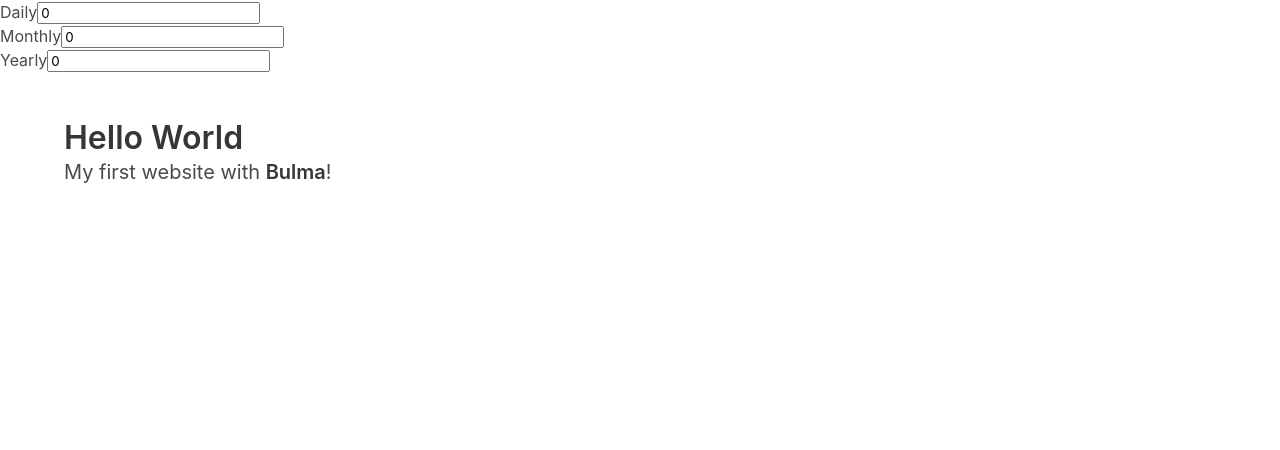
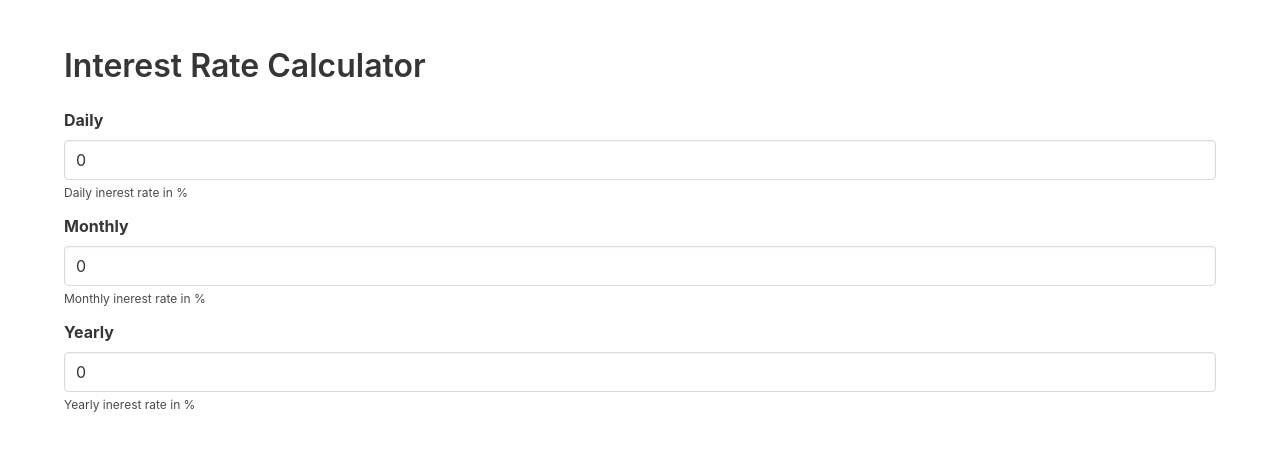
Before and after one commit to wuerges/irc, a React (Create React App) app: page / in a window 1280 px wide. Shown: the top 450 px of the page. Built offline with nearby package versions, Linux system fonts and the light colour scheme.

Commit message:
ready to publish

```diff
--- a/public/index.html
+++ b/public/index.html
@@ -2,7 +2,7 @@
 <html lang="en">
   <head>
     <meta charset="utf-8">
-    <title>Hello Bulma!</title>
+    <title>Interest rate calculator</title>
     <link rel="icon" href="%PUBLIC_URL%/favicon.ico" />
     <meta name="viewport" content="width=device-width, initial-scale=1" />
     <meta name="theme-color" content="#000000" />
@@ -11,42 +11,16 @@
       content="Web site created using create-react-app"
     />
     <link rel="apple-touch-icon" href="%PUBLIC_URL%/logo192.png" />
-    <!--
-      manifest.json provides metadata used when your web app is installed on a
-      user's mobile device or desktop. See https://developers.google.com/web/fundamentals/web-app-manifest/
-    -->
     <link rel="manifest" href="%PUBLIC_URL%/manifest.json" />
-    <!--
-      Notice the use of %PUBLIC_URL% in the tags above.
-      It will be replaced with the URL of the `public` folder during the build.
-      Only files inside the `public` folder can be referenced from the HTML.
-
-      Unlike "/favicon.ico" or "favicon.ico", "%PUBLIC_URL%/favicon.ico" will
-      work correctly both with client-side routing and a non-root public URL.
-      Learn how to configure a non-root public URL by running `npm run build`.
-    -->
   </head>
   <body>
     <noscript>You need to enable JavaScript to run this app.</noscript>
-    <div id="root"></div>
-    <!--
-      This HTML file is a template.
-      If you open it directly in the browser, you will see an empty page.
-
-      You can add webfonts, meta tags, or analytics to this file.
-      The build step will place the bundled scripts into the <body> tag.
-
-      To begin the development, run `npm start` or `yarn start`.
-      To create a production bundle, use `npm run build` or `yarn build`.
-    -->
     <section class="section">
       <div class="container">
         <h1 class="title">
-          Hello World
+          Interest Rate Calculator
         </h1>
-        <p class="subtitle">
-          My first website with <strong>Bulma</strong>!
-        </p>
+        <div id="root"></div>
       </div>
     </section>
   </body>
--- a/src/App.js
+++ b/src/App.js
@@ -35,27 +35,29 @@ function App() {
   }
 
   return (
-    <div className="App">
-      <header className="App-header">
-        <fieldset>
-          <label>Daily
-            <input type="text" value={daily} onChange={baseDaily} />
-          </label>
-        </fieldset>
-        <fieldset>
-          <label>
-            Monthly
-          <input type="text" value={monthly} onChange={baseMonthly} />
-          </label>
-        </fieldset>
-        <fieldset>
-          <label>
-            Yearly
-          </label>
-          <input type="text" value={yearly} onChange={baseYearly} />
-        </fieldset>
-      </header>
-    </div>
+    <>
+      <div className="field">
+        <label className="label">Daily</label>
+        <div className="control">
+          <input className="input" type="text"  value={daily} onChange={baseDaily} />
+        </div>
+        <p className="help">Daily inerest rate in %</p>
+      </div>
+      <div className="field">
+        <label className="label">Monthly</label>
+        <div className="control">
+          <input className="input" type="text"  value={monthly} onChange={baseMonthly} />
+        </div>
+        <p className="help">Monthly inerest rate in %</p>
+      </div>
+      <div className="field">
+        <label className="label">Yearly</label>
+        <div className="control">
+          <input className="input" type="text"  value={yearly} onChange={baseYearly} />
+        </div>
+        <p className="help">Yearly inerest rate in %</p>
+      </div>
+    </>
   );
 }
 
```
